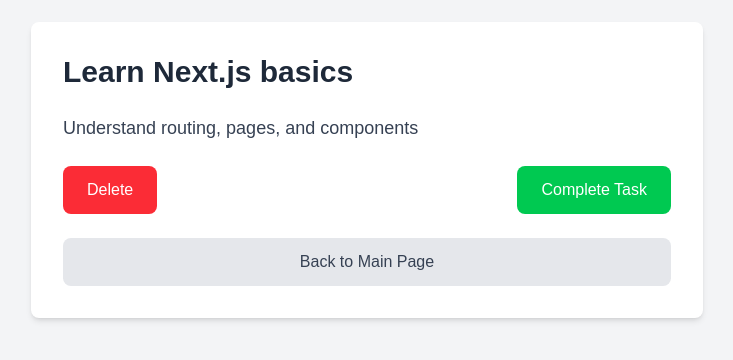
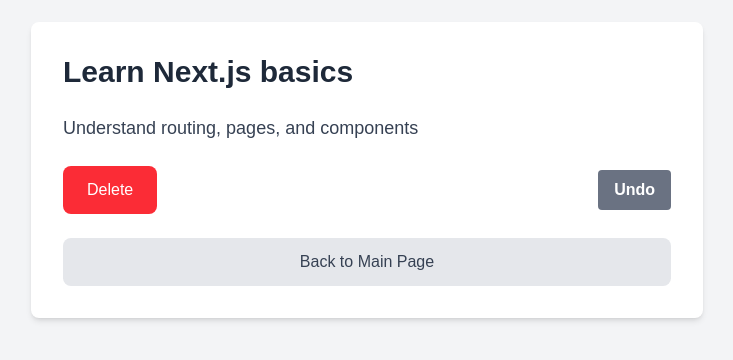
Before and after one commit to apotato369550/nextjs-todo-list, a Next.js app: page /todos/1 in a window 1280 px wide. Shown: the part 230-590 px from the top of the page, without its empty margins (273-1006 px from the left). Built offline with nearby package versions, Linux system fonts and the light colour scheme.

Commit message:
Worked on rendering and functionality

```diff
--- a/src/components/TodoDetails.jsx
+++ b/src/components/TodoDetails.jsx
@@ -19,14 +19,43 @@ const TodoDetails = ({ id }) => {
     }
   }
 
-  function deleteTask(id) {
-    return;
+  function completeTask(id) {
+    console.log("completing task" + id);
+    axios.put(`/api/todos/${id}`, {
+      completed: true,
+    }).then(response => {
+      getTasks();
+      console.log(response.data);
+    }).catch(error => {
+      console.error(error);
+    })
   }
 
-  function completeTask(id) {
-    return;
+  // create "uncomplete" function
+  function uncompleteTask(id) {
+    console.log("uncompleting task" + id);
+    axios.put(`/api/todos/${id}`, {
+      completed: false,
+    }).then(response => {
+      getTasks();
+      console.log(response.data);
+    }).catch(error => {
+      console.error(error);
+    })
   }
 
+  function deleteTask(id) {
+    console.log("Deleting task: " + id);
+    axios.put(`/api/todos/${id}`, {
+      deleted: true,
+    }).then(response => {
+      getTasks();
+      console.log(response.data);
+      setTodos([...todos, response.data]);
+    }).catch(error => {
+      console.error(error);
+    })
+  }
   useEffect(() => {
     getTask();
   }, [])
@@ -43,10 +72,21 @@ const TodoDetails = ({ id }) => {
             Delete
           </button>
 
-          <button className='bg-green-500 text-white px-6 py-3 rounded-lg hover:bg-green-600 transition-colors font-medium'
-            onClick={() => completeTask(todo.id)}>
-            Complete Task
-          </button>
+          {todo.completed ? (
+            <button
+              className='bg-gray-500 hover:bg-gray-700 text-white font-bold py-2 px-4 rounded'
+              onClick={() => uncompleteTask(todo.id)}
+            >
+              Undo
+            </button>
+          ) : (
+            <button
+              className='bg-green-500 hover:bg-green-700 text-white font-bold py-2 px-4 rounded'
+              onClick={() => completeTask(todo.id)}
+            >
+              Complete Task
+            </button>
+          )}
         </div>
 
         <Link href={"../"} className="block">
--- a/src/components/TodoForm.jsx
+++ b/src/components/TodoForm.jsx
@@ -7,13 +7,13 @@ const TodoForm = ({ setTitle, setDescription, createTask }) => {
         <input
           type="text"
           placeholder='Enter task here...'
-          onChange={setTitle}
+          onChange={e => setTitle(e.target.value)}
           className="flex-grow border-2 border-gray-300 rounded-md px-3 py-2"
         />
         <input
           type="text"
           placeholder='Enter task description here'
-          onChange={setDescription}
+          onChange={e => setDescription(e.target.value)}
           className="flex-grow border-2 border-gray-300 rounded-md px-3 py-2"
         />
         <button
--- a/src/components/TodoList.jsx
+++ b/src/components/TodoList.jsx
@@ -27,8 +27,8 @@ const TodoList = () => {
         axios.put(`/api/todos/${id}`, {
             completed: true,
         }).then(response => {
+            getTasks();
             console.log(response.data);
-            setTodos([...todos, response.data]);
         }).catch(error => {
             console.error(error);
         })
@@ -42,7 +42,6 @@ const TodoList = () => {
         }).then(response => {
             getTasks();
             console.log(response.data);
-            setTodos([...todos, response.data]);
         }).catch(error => {
             console.error(error);
         })
@@ -67,7 +66,7 @@ const TodoList = () => {
         console.log("Creating task: ");
         console.log(title);
         console.log(description);
-        axios.post(`api/todos`, {
+        axios.post(`/api/todos`, {
             title: title,
             description: description
         }).then(response => {
--- a/src/data/todos.json
+++ b/src/data/todos.json
@@ -4,7 +4,7 @@
     "title": "Learn Next.js basics",
     "description": "Understand routing, pages, and components",
     "completed": true,
-    "deleted": false
+    "deleted": true
   },
   {
     "id": "2",
@@ -26,5 +26,12 @@
     "description": "This is how to make a post request",
     "completed": false,
     "deleted": false
+  },
+  {
+    "id": "1754028868398",
+    "title": "asdfasd",
+    "description": "fasdfasd",
+    "completed": false,
+    "deleted": true
   }
 ]
```
